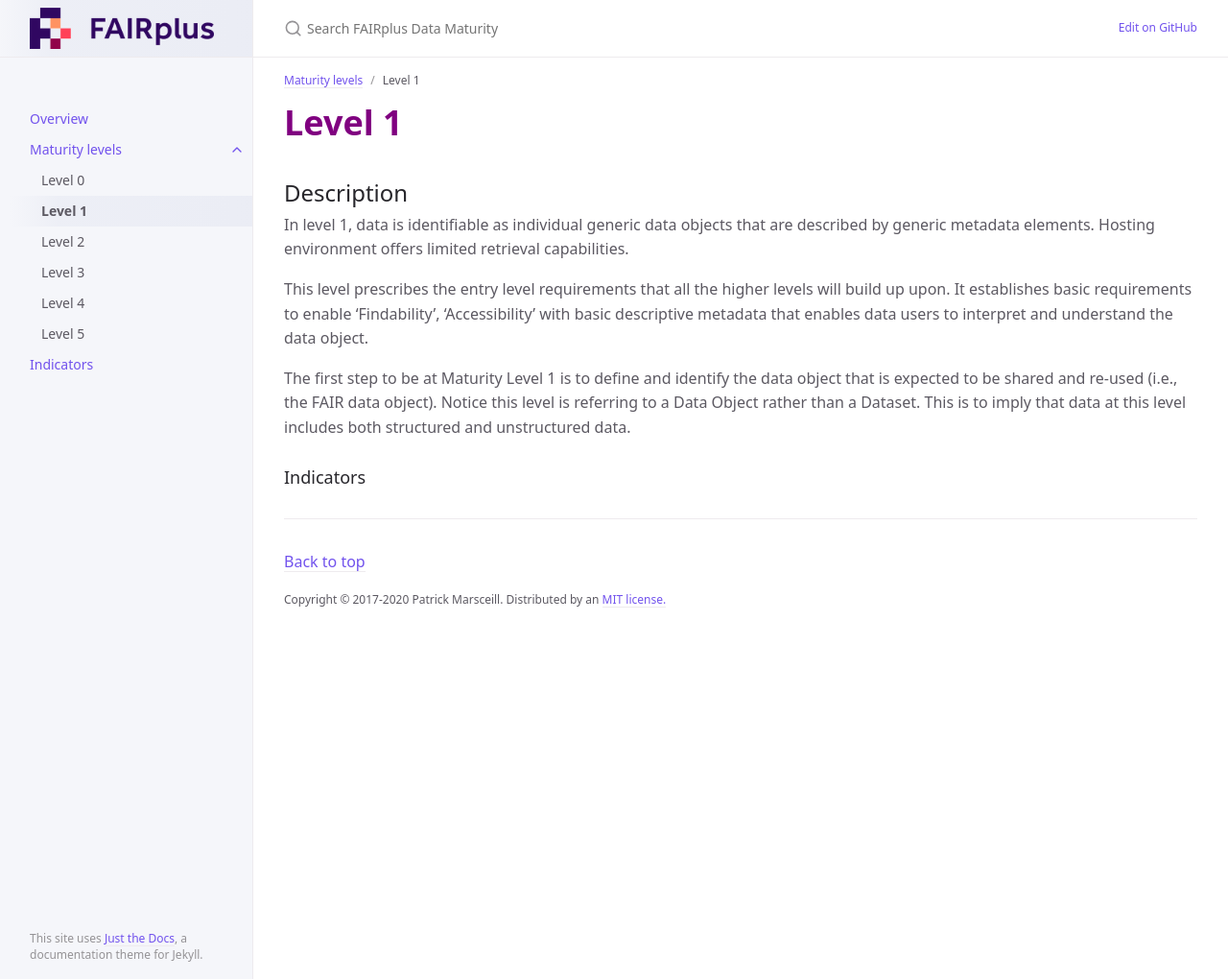
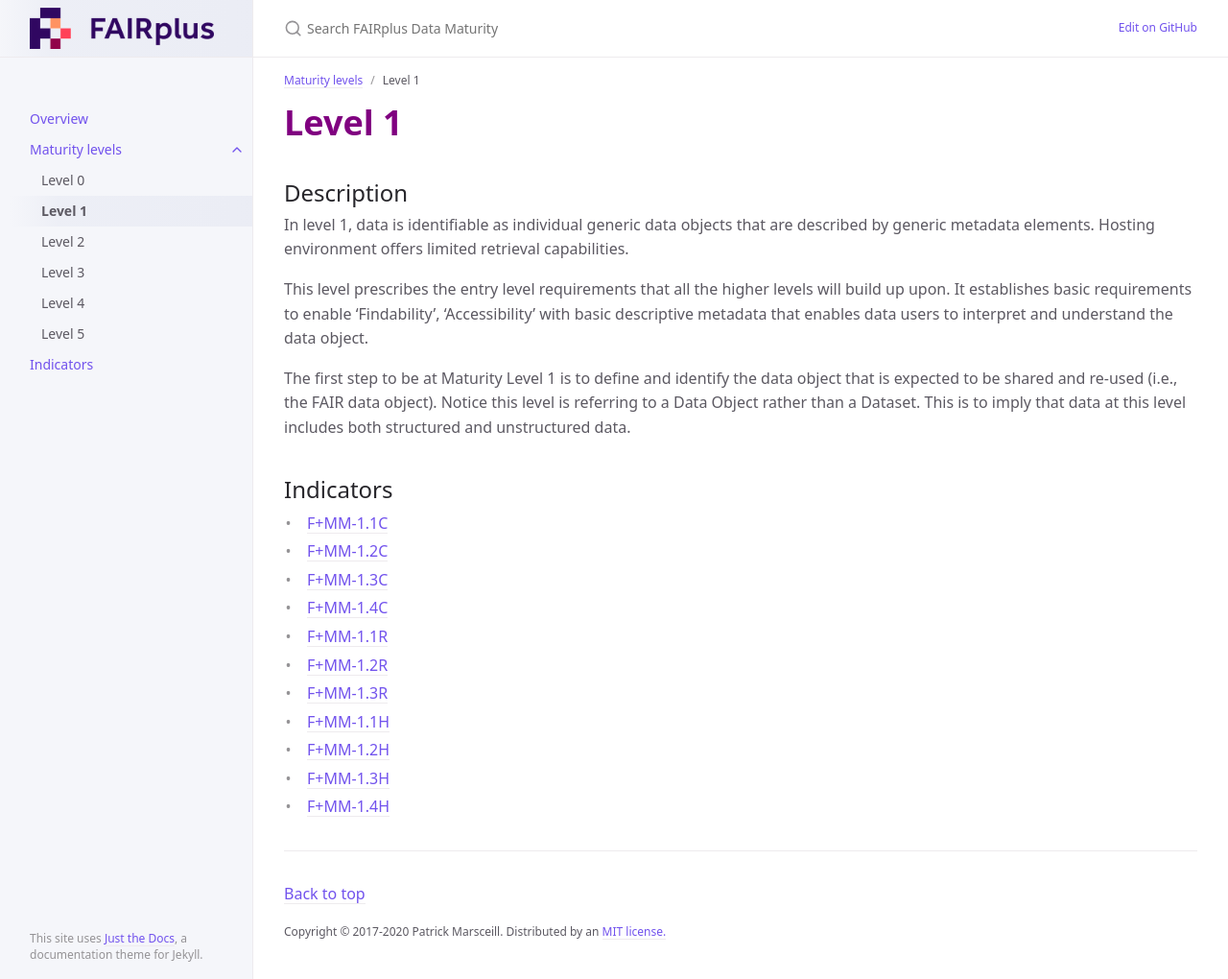
Before and after one commit to FAIRplus/Data-Maturity, a Jekyll site: the page built from docs/Levels/Level1.md, in a window 1280 px wide and 1020 px high. Shown: the whole window at 96% size. Built offline with Jekyll 4.4.1, drawn with Linux system fonts in a browser that asks for light colours.

Commit message:
Update Level1.md

```diff
--- a/docs/Levels/Level1.md
+++ b/docs/Levels/Level1.md
@@ -15,8 +15,16 @@ This level prescribes the entry level requirements that all the higher levels wi
 
 The first step to be at Maturity Level 1 is to define and identify the data object that is expected to be shared and re-used (i.e., the FAIR data object). Notice this level is referring to a Data Object rather than a Dataset. This is to imply that data at this level includes both structured and unstructured data.
 
-### Indicators
+## Indicators
 
-{% for indicator in site.1indicators %}
-{{ indicator.content }}
-{% endfor %}
+* [F+MM-1.1C](https://github.com/FAIRplus/Data-Maturity/blob/indicator-definitions/docs/_indicators/A.%20F%2BMM-1.1C.md)
+* [F+MM-1.2C](https://github.com/FAIRplus/Data-Maturity/blob/indicator-definitions/docs/_indicators/A.%20F%2BMM-1.2C.md)
+* [F+MM-1.3C](https://github.com/FAIRplus/Data-Maturity/blob/indicator-definitions/docs/_indicators/A.%20F%2BMM-1.3C.md)
+* [F+MM-1.4C](https://github.com/FAIRplus/Data-Maturity/blob/indicator-definitions/docs/_indicators/A.%20F%2BMM-1.4C.md)
+* [F+MM-1.1R](https://github.com/FAIRplus/Data-Maturity/blob/indicator-definitions/docs/_indicators/B.%20F%2BMM-1.1R.md)
+* [F+MM-1.2R](https://github.com/FAIRplus/Data-Maturity/blob/indicator-definitions/docs/_indicators/B.%20F%2BMM-1.2R.md)
+* [F+MM-1.3R](https://github.com/FAIRplus/Data-Maturity/blob/indicator-definitions/docs/_indicators/B.%20F%2BMM-1.3R.md)
+* [F+MM-1.1H](https://github.com/FAIRplus/Data-Maturity/blob/indicator-definitions/docs/_indicators/C.%20F%2BMM-1.1H.md)
+* [F+MM-1.2H](https://github.com/FAIRplus/Data-Maturity/blob/indicator-definitions/docs/_indicators/C.%20F%2BMM-1.2H.md)
+* [F+MM-1.3H](https://github.com/FAIRplus/Data-Maturity/blob/indicator-definitions/docs/_indicators/C.%20F%2BMM-1.3H.md)
+* [F+MM-1.4H](https://github.com/FAIRplus/Data-Maturity/blob/indicator-definitions/docs/_indicators/C.%20F%2BMM-1.4H.md)
```
